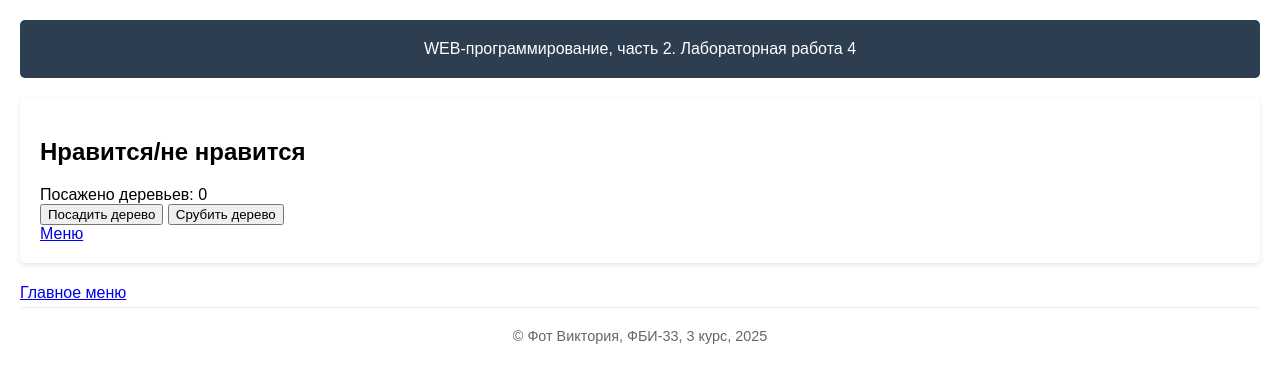
After one commit to Vikafot/web-back-labs, a Flask app: page /lab4/tree in a window 1280 px wide. The commit adds this page. Shown: the top 383 px of the page. Run offline with Flask 3, Linux system fonts and the light colour scheme.

Commit message:
Счётчик деревьев

```diff
--- a/lab4.py
+++ b/lab4.py
@@ -124,3 +124,19 @@ def power():
                            b=b_str or '',
                            result=result,
                            show_form=True)
+
+
+tree_count = 0
+
+@lab4.route('/lab4/tree', methods=['GET', 'POST'])
+def tree():
+    global tree_count
+
+    if request.method == 'POST':
+        operation = request.form.get('operation')
+        if operation == 'plant':
+            tree_count += 1
+        elif operation == 'cut' and tree_count > 0:
+            tree_count -= 1
+
+    return render_template('lab4/tree.html', tree_count=tree_count)
--- a/templates/lab4/lab4.html
+++ b/templates/lab4/lab4.html
@@ -15,5 +15,6 @@
     <li><a href="/lab4/mul">Умножение</a></li>
     <li><a href="/lab4/sub">Вычитание</a></li>
     <li><a href="/lab4/pow">Возведение в степень</a></li>
+    <li><a href="/lab4/tree">Посадка/сруб дерева</a></li>
 </ul>
 {% endblock %}
--- /dev/null
+++ b/templates/lab4/tree.html
@@ -0,0 +1,17 @@
+{% extends "base.html" %}
+
+{% block lab %}Лабораторная работа 4{% endblock %}
+
+{% block main %}
+<h2>Нравится/не нравится</h2>
+
+<div>
+    Посажено деревьев: {{ tree_count }}
+</div>
+
+<form method="POST">
+    <button type="submit" name="operation" value="plant">Посадить дерево</button>
+    <button type="submit" name="operation" value="cut">Срубить дерево</button>
+</form>
+<a href="/lab4/">Меню</a>
+{% endblock %}
```
